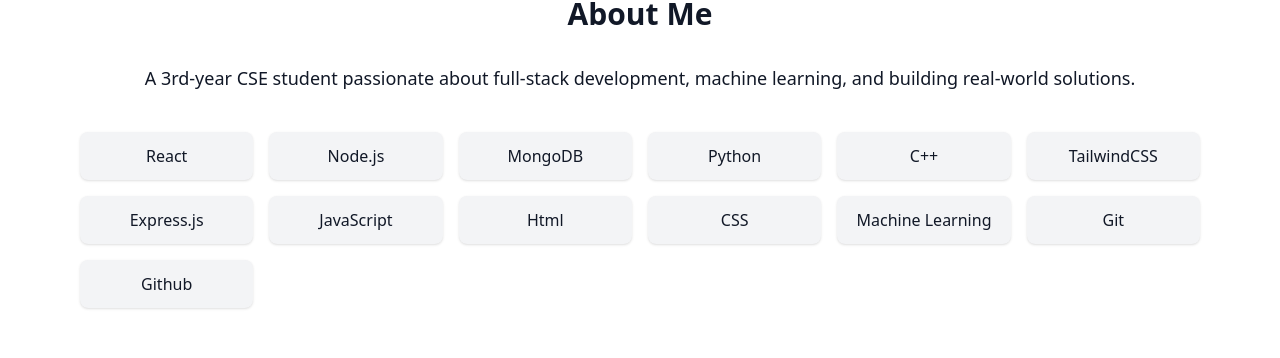
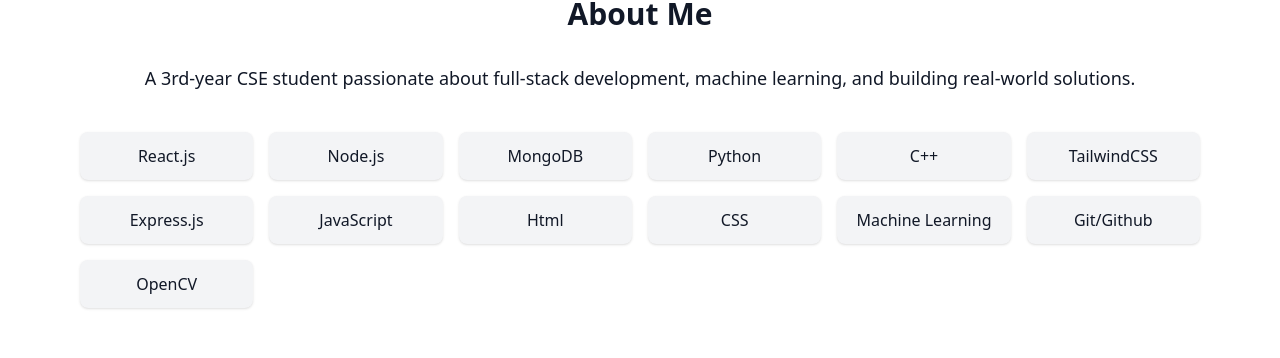
Before and after one commit to Gatik8205/My_Portfolio, a React (Vite) app: page / in a window 1280 px wide. Shown: the part 900-1258 px from the top of the page. Built offline with nearby package versions, Linux system fonts and the light colour scheme.

Commit message:
Updated resume and added new project

```diff
--- a/src/components/About.tsx
+++ b/src/components/About.tsx
@@ -1,5 +1,5 @@
 export default function About() {
-  const skills = ['React','Node.js','MongoDB','Python','C++','TailwindCSS','Express.js','JavaScript','Html','CSS','Machine Learning','Git','Github'];
+  const skills = ['React.js','Node.js','MongoDB','Python','C++','TailwindCSS','Express.js','JavaScript','Html','CSS','Machine Learning','Git/Github','OpenCV'];
   return (
     <div className="max-w-6xl px-4 py-24 mx-auto">
       <h2 className="mb-8 text-3xl font-bold text-center">About Me</h2>
```
